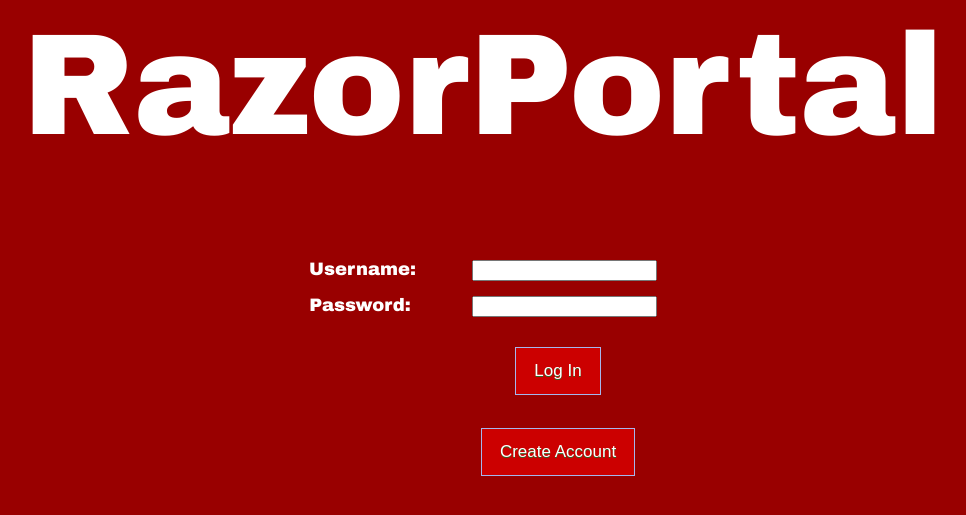
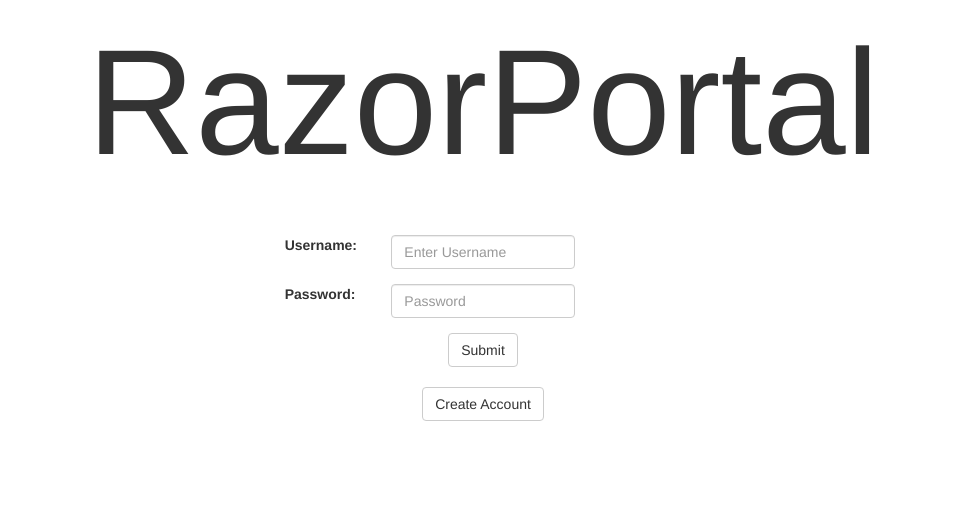
Before and after one commit to RazorPortal/Webpage, a PHP site: page /Login.php in a window 1280 px wide. Shown: the top 515 px of the page, without its empty margins (157-1123 px from the left). Run offline with PHP 8.4, Linux system fonts and the light colour scheme.

Commit message:
Aesthetics changed (bootstrap)
Used bootstrap to make the aesthetics more pleasing.

```diff
--- a/Login.php
+++ b/Login.php
@@ -1,13 +1,17 @@
-<style type="text/css">
-	@import url('MainStyle.css');
-</style>
+<!DOCTYPE html>
 
 <?php
 session_destroy();
 session_start(); ?>
 
-<!DOCTYPE php>
 <html>
+	<head>
+		<!-- Latest compiled and minified CSS -->
+		<link rel="stylesheet" href="https://maxcdn.bootstrapcdn.com/bootstrap/3.3.4/css/bootstrap.min.css">
+		<!-- Latest compiled and minified JavaScript -->
+		<script src="https://maxcdn.bootstrapcdn.com/bootstrap/3.3.4/js/bootstrap.min.js"></script>
+		<title>RazorPortal</title>
+	</head>
 
 	 <?php
 		//check if post
@@ -66,27 +70,38 @@ session_start(); ?>
 	    }
 	?>
 
-   <style>
-      h1{ 	color: white;
-      text-align: center;
-      font-size: 900%;
-      font-family: "Arial Black", Gadget, sans-serif}
-   </style>
-   <head>
-      <title> RazorPortal </title>
-      <h1> RazorPortal </h1>
-   <body>
+	<body>
+		<div class="container-fluid">
+			<h1 class="text-center" style="font-size:150px"> RazorPortal </h1> <br><br>
+				<form class="form-horizontal" method = "post">
 
 
-      <form method = "post">
-         Username: <input style = "margin-left: 50px;" type="text" name="username"> <br> <br>
-         Password: <input style = "margin-left: 55px;" type="password" name="password"> <br> <br>
-         <input style="margin-top:15px; margin-left:150px;" class="myButton" type="submit" value="Log In" action = $_SERVER['PHP_SELF']>
-      </form>
+					<div class="form-group">
+						<label for="username" class="col-sm-offset-4 col-sm-1">Username:</label>
+						<div class="col-sm-2">
+							<input type="text" class="form-control" id="username" name="username" placeholder="Enter Username">
+						</div>
+					</div>
 
-  	  <form method="link" action="CreateAccount.php">
-	    	<input style="margin-top:15px; margin-left:150px;" class="myButton" type="submit"  value="Create Account">
-      </form>
-   </body>
-   </head>
+
+					<div class="form-group">
+						<label for="password" class="col-sm-offset-4 col-sm-1">Password:</label>
+						<div class="col-sm-2">
+							<input type="password" class="form-control" id="password" name="password" placeholder="Password">
+						</div>
+					</div>
+
+					<div class="text-center">
+						<button type="submit" class="btn btn-default">Submit</button><br><br>
+				  </div>
+
+				</form>
+				<form method="link" action="CreateAccount.php">
+					<div class="text-center">
+						<button type="submit" class="btn btn-default">Create Account</button>
+					</div>
+				</form>
+
+		</div>
+  </body>
 </html>
```
